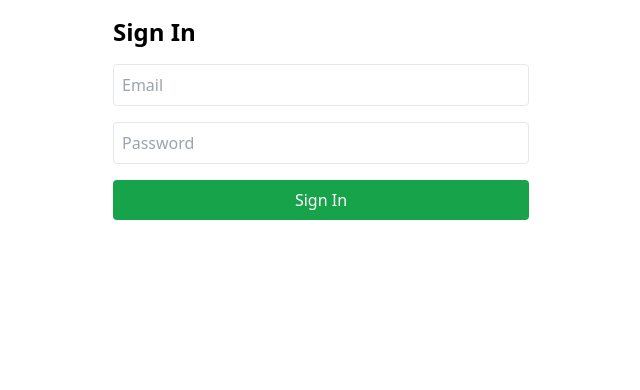
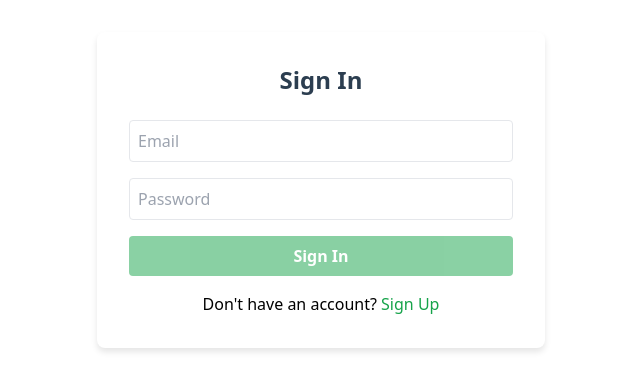
Before and after one commit to cuongnc0211/bukmeup_fe, a Nuxt app: page /sign_in in a window 1280 px wide. Shown: the top 390 px of the page, without its empty margins (319-959 px from the left). Built offline with nearby package versions, Linux system fonts and the light colour scheme.

Commit message:
improve sign_in

```diff
--- a/pages/sign_in.vue
+++ b/pages/sign_in.vue
@@ -6,13 +6,35 @@
 
   const email = ref('')
   const password = ref('')
-  const errors = ref()
+  const errors = ref([])
+  const isLoading = ref(false)
+
+  // Form validation
+  const isValidEmail = computed(() => {
+    const emailRegex = /^[^\s@]+@[^\s@]+\.[^\s@]+$/
+    return !email.value || emailRegex.test(email.value)
+  })
+
+  const isValidPassword = computed(() => {
+    return !password.value || password.value.length >= 6
+  })
+
+  const isFormValid = computed(() => {
+    return email.value && password.value && isValidEmail.value && isValidPassword.value
+  })
 
   const auth = useAuthStore()
 
   const handleSignin = async () => {
-    errors.value = null
+    // Don't proceed if form is invalid
+    if (!isFormValid.value) {
+      return
+    }
 
+    errors.value = []
+    isLoading.value = true
+
+    try {
       const { data, error: signinError } = await useFetch('http://localhost:3000/users/tokens/sign_in',
         {
           method: 'POST',
@@ -24,17 +46,30 @@
       )
 
       if (signinError.value) {
-      error.value = signinError.value.data.error_description || 'Signup failed'
+        errors.value = [signinError.value.data?.error_description || 'Sign in failed']
+        isLoading.value = false
         return
       }
 
       const token = data.value.token
       const user = data.value.resource_owner
 
+      // Store authentication data
       auth.setToken(token)
       auth.setUser(user)
 
+      // Set auth header for future requests
+      const nuxtApp = useNuxtApp()
+      nuxtApp.$fetch.defaults.headers.common['Authorization'] = `Bearer ${token}`
+
+      // Redirect to dashboard
       router.push('/dashboard')
+    } catch (e) {
+      errors.value = ['An unexpected error occurred. Please try again.']
+      console.error('Sign in error:', e)
+    } finally {
+      isLoading.value = false
+    }
   }
 </script>
 
@@ -43,18 +78,83 @@
     <h1 class="text-2xl font-bold mb-4">Sign In</h1>
 
     <form @submit.prevent="handleSignin" class="space-y-4">
-      <input v-model="email" type="email" placeholder="Email" class="w-full p-2 border rounded" required />
-      <input v-model="password" type="password" placeholder="Password" class="w-full p-2 border rounded" required />
+      <div>
+        <input
+          v-model="email"
+          type="email"
+          placeholder="Email"
+          class="w-full p-2 border rounded"
+          :class="{'border-red-500': !isValidEmail && email}"
+          required
+        />
+        <p v-if="!isValidEmail && email" class="text-red-500 text-sm mt-1">Please enter a valid email address</p>
+      </div>
 
-      <button type="submit" class="w-full bg-green-600 text-white py-2 rounded hover:bg-green-700">Sign In</button>
+      <div>
+        <input
+          v-model="password"
+          type="password"
+          placeholder="Password"
+          class="w-full p-2 border rounded"
+          :class="{'border-red-500': !isValidPassword && password}"
+          required
+        />
+        <p v-if="!isValidPassword && password" class="text-red-500 text-sm mt-1">Password must be at least 6 characters</p>
+      </div>
 
-      <ul v-if="errors" class="text-red-500 mt-2">
-        <li v-for="e in error">{{ e }}</li>
+      <button
+        type="submit"
+        class="w-full bg-green-600 text-white py-2 rounded hover:bg-green-700 flex justify-center items-center"
+        :disabled="isLoading || !isFormValid"
+        :class="{'opacity-50 cursor-not-allowed': isLoading || !isFormValid}"
+      >
+        <span v-if="isLoading" class="mr-2">
+          <svg class="animate-spin h-5 w-5 text-white" xmlns="http://www.w3.org/2000/svg" fill="none" viewBox="0 0 24 24">
+            <circle class="opacity-25" cx="12" cy="12" r="10" stroke="currentColor" stroke-width="4"></circle>
+            <path class="opacity-75" fill="currentColor" d="M4 12a8 8 0 018-8V0C5.373 0 0 5.373 0 12h4zm2 5.291A7.962 7.962 0 014 12H0c0 3.042 1.135 5.824 3 7.938l3-2.647z"></path>
+          </svg>
+        </span>
+        {{ isLoading ? 'Signing In...' : 'Sign In' }}
+      </button>
+
+      <ul v-if="errors.length > 0" class="text-red-500 mt-2 bg-red-50 p-2 rounded">
+        <li v-for="(e, index) in errors" :key="index" class="mb-1">{{ e }}</li>
       </ul>
+
+      <div class="text-center mt-4">
+        <p>Don't have an account? <NuxtLink to="/sign_up" class="text-green-600 hover:underline">Sign Up</NuxtLink></p>
+      </div>
     </form>
   </div>
 </template>
 
 <style lang="scss" scoped>
+.max-w-md {
+  box-shadow: 0 4px 6px rgba(0, 0, 0, 0.1);
+  border-radius: 8px;
+  background-color: white;
+  margin-top: 2rem;
+  padding: 2rem !important;
+}
 
+h1 {
+  text-align: center;
+  color: #2c3e50;
+  margin-bottom: 1.5rem !important;
+}
+
+input:focus {
+  outline: none;
+  border-color: #4ade80;
+  box-shadow: 0 0 0 3px rgba(74, 222, 128, 0.2);
+}
+
+button {
+  transition: all 0.2s ease;
+  font-weight: 600;
+}
+
+button:hover:not(:disabled) {
+  transform: translateY(-1px);
+}
 </style>
```
Lines whose indentation alone changed are shown as unchanged.
